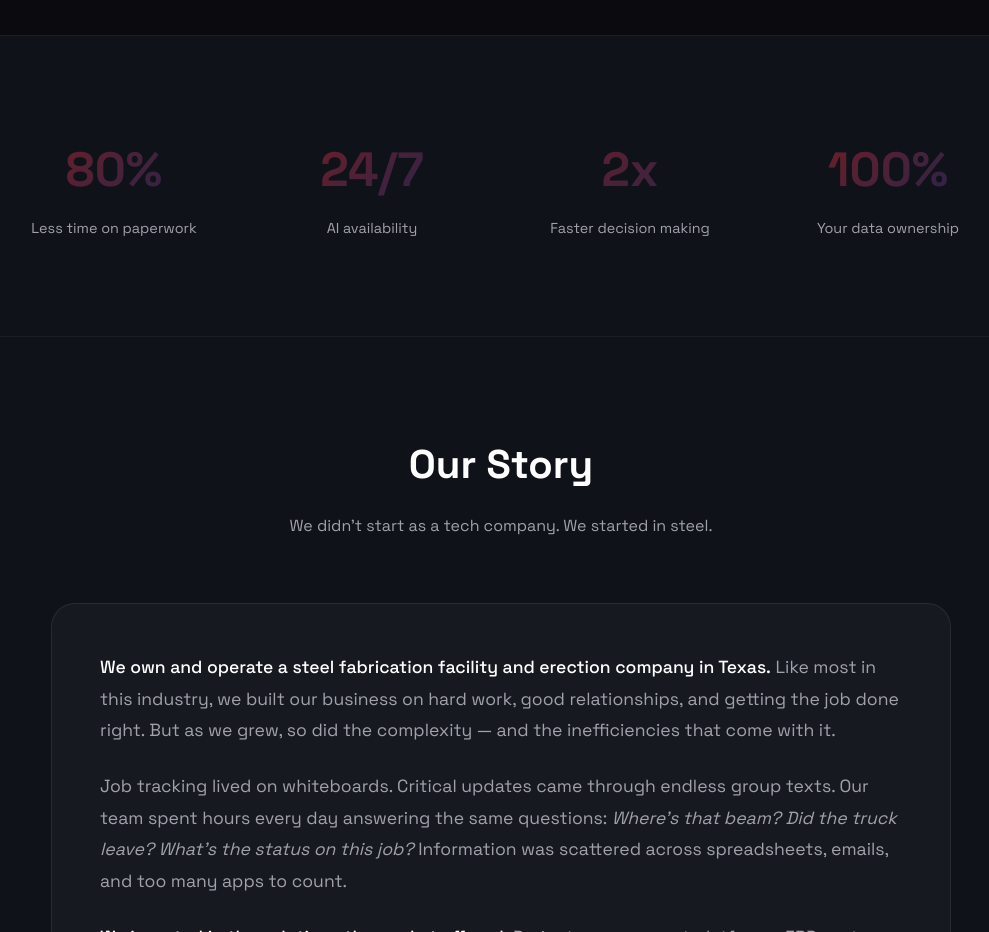
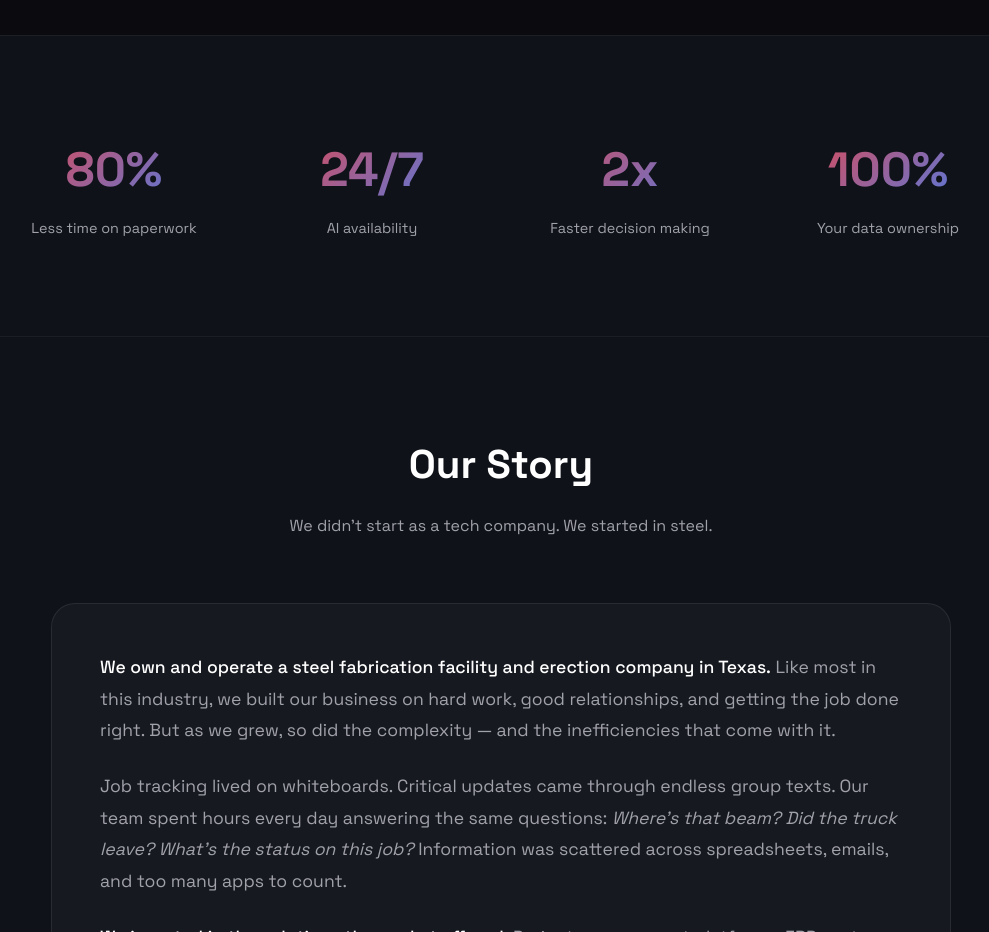
Before and after one commit to murquidi14/bravo-ai, a plain HTML site: page index.html in a window 1280 px wide. Shown: the part 1660-2592 px from the top of the page, without its empty margins (139-1128 px from the left). Drawn offline with Linux system fonts and the light colour scheme.

Commit message:
Brighten stats numbers gradient

```diff
--- a/index.html
+++ b/index.html
@@ -334,7 +334,7 @@
         .stat h3 {
             font-family: 'Space Grotesk', sans-serif;
             font-size: 3rem;
-            background: var(--gradient-2);
+            background: linear-gradient(135deg, #ef4444 0%, #3b82f6 100%);
             -webkit-background-clip: text;
             -webkit-text-fill-color: transparent;
             background-clip: text;
```
